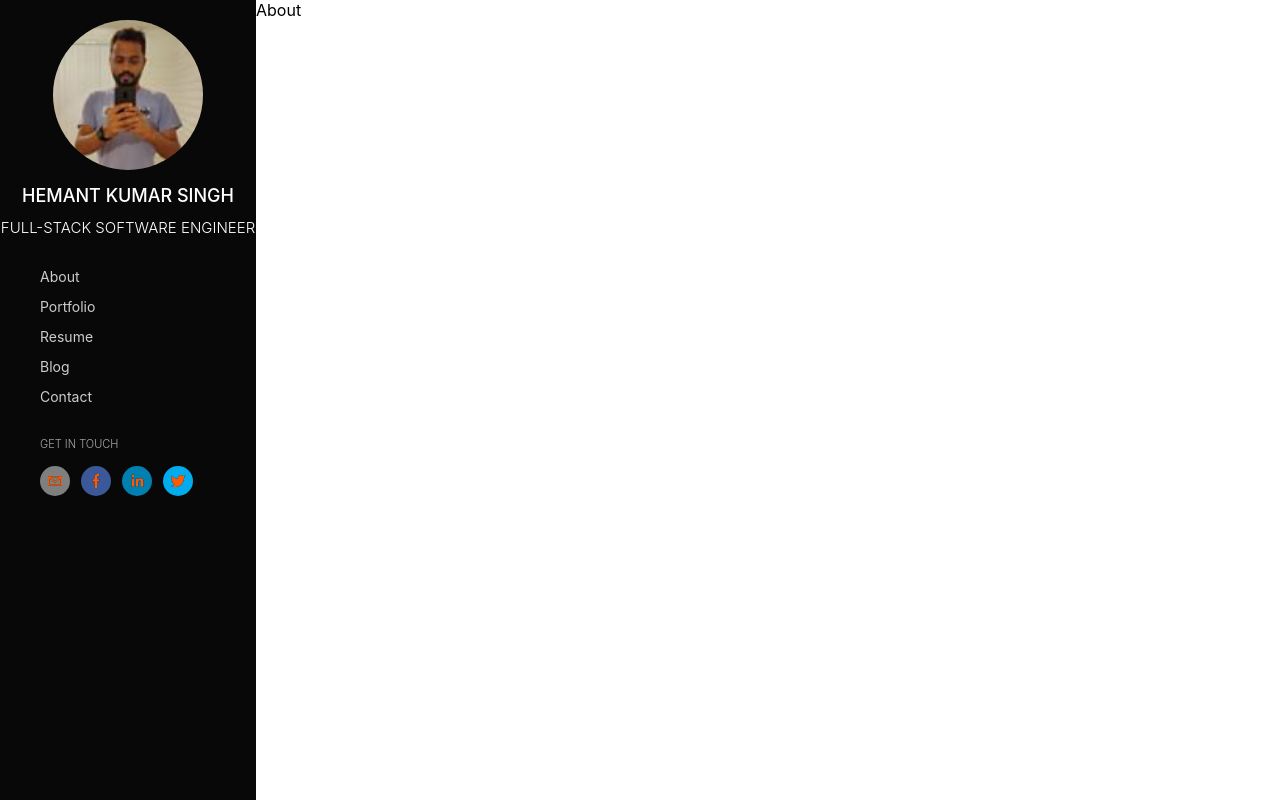
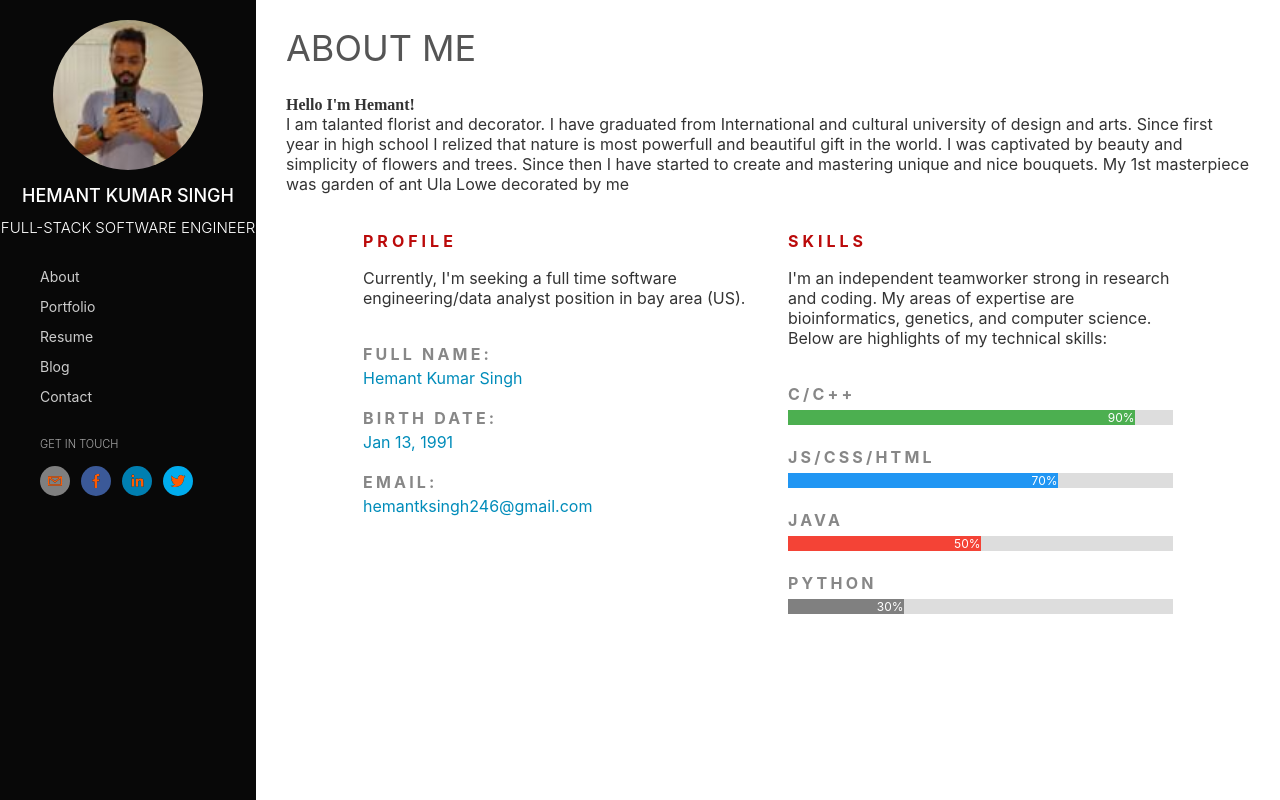
Before and after one commit to Muniyan/portfolio, a React (Create React App) app: page / in a window 1280 px wide. Built offline with nearby package versions, Linux system fonts and the light colour scheme.

Commit message:
technologies added

```diff
--- a/src/App.css
+++ b/src/App.css
@@ -168,15 +168,18 @@
   margin: 0;
 }
 
+.about-inner,
 .portfolio-inner {
   position: relative;
 }
 
+.about-parent,
 .portfolio-parent {
-  padding: 50px;
+  padding: 30px;
   color: #333;
 }
 
+.about-title,
 .portfolio-title {
   color: #555;
   line-height: 1;
@@ -184,6 +187,89 @@
   font-weight: 400;
   margin-bottom: 15px;
   text-transform: uppercase;
+}
+
+.about-desc {
+  font-weight: 700;
+  margin: 30px 0px 0px;
+  font-family: cursive;
+}
+
+.about-content {
+  margin-top: 0px;
+}
+
+.about-section {
+  width: 94%;
+  margin: 0 auto;
+  text-align: left;
+  max-width: 850px;
+  position: relative;
+  margin-bottom: 3.6rem;
+}
+
+.about-profile,
+.about-skills {
+  width: 50%;
+  float: left;
+  padding: 0 20px;
+  box-sizing: border-box;
+}
+
+.about-profile-title,
+.about-skills-title {
+  font-size: 1rem;
+  color: #bb0a0a;
+  line-height: 30px;
+  margin-bottom: 12px;
+  letter-spacing: .25rem;
+  text-transform: uppercase;
+}
+
+.about-profile-desc,
+.about-skills-desc {
+  margin: 0 0 30px 0;
+}
+
+.about-ul {
+  padding: 0;
+  list-style: none;
+  margin: 12px 0px 24px 0px;
+}
+
+.about-li {
+  padding: 0 0 1rem 0;
+}
+
+.about-progress-container {
+  width: 100%;
+  background-color: #ddd;
+}
+
+.about-progress-skills {
+  color: white;
+  font-size: 12px;
+  text-align: right;
+}
+
+.about-progress-green {background-color: #4CAF50;}
+.about-progress-blue {background-color: #2196F3;}
+.about-progress-red {background-color: #f44336;}
+.about-progress-grey {background-color: #808080;}
+
+.about-key {
+  color: #878787;
+  font-size: 1rem;
+  line-height: 2rem;
+  letter-spacing: .2rem;
+  text-transform: uppercase;
+}
+
+.about-value {
+  line-height: 1;
+  display: block;
+  color: #008cba;
+  font-size: 1rem;
 }
 
 .portfolio-timeline {
@@ -271,29 +357,6 @@
   margin-top: 15px;
 }
 
-.notFound-inner {
-  top: 0;
-  left: 0px;
-  width: 100%;
-  height: 100%;
-  color: #bb0a0a;
-  font-size: 20px;
-  padding: 20px 0px;
-  position: absolute;
-  text-align: center;
-  background-color: #fff;
-}
-
-.notFound-inner-ul {
-  margin: 0px;
-  font-size: 16px;
-  padding: 10px 0px;
-}
-
-.notFound-inner-li {
-  list-style: none;
-}
-
 .portfolio-technologies-header {
   margin-top: 30px;
 }
@@ -329,3 +392,26 @@
 .portfolio-technologies-items a:hover {
   text-decoration: underline;
 }
+
+.notFound-inner {
+  top: 0;
+  left: 0px;
+  width: 100%;
+  height: 100%;
+  color: #bb0a0a;
+  font-size: 20px;
+  padding: 20px 0px;
+  position: absolute;
+  text-align: center;
+  background-color: #fff;
+}
+
+.notFound-inner-ul {
+  margin: 0px;
+  font-size: 16px;
+  padding: 10px 0px;
+}
+
+.notFound-inner-li {
+  list-style: none;
+}
--- a/src/component/about.js
+++ b/src/component/about.js
@@ -1,11 +1,51 @@
 import React, { Component } from 'react';
+import aboutData from '../data/about.json';
 
 class About extends Component {
 
     render() {
         return (
-            <div>
-                About
+            <div className="about-inner">
+                <div className="about-parent">
+                    <div className="about-title">{aboutData.title}</div>
+                    <p className="about-desc">{aboutData.description}</p>
+                    <p className="about-content">{aboutData.content}</p>
+                    <div className="about-section">
+                        <div className="about-profile">
+                            <h3 className="about-profile-title">{aboutData.profile.title}</h3>
+                            <p className="about-profile-desc">{aboutData.profile.description}</p>
+
+                            <ul className="about-ul">
+                                {aboutData.profile.profile.map(function (p) {
+                                    return (
+                                        <li className="about-li">
+                                            <strong className="about-key">{p.key}</strong>
+                                            <span className="about-value">{p.value}</span>
+                                        </li>
+                                    )
+                                })}
+                            </ul>
+                        </div>
+
+                        <div className="about-skills">
+                            <h3 className="about-skills-title">{aboutData.skills.title}</h3>
+                            <p className="about-skills-desc">{aboutData.skills.description}</p>
+
+                            <ul className="about-ul">
+                                {aboutData.skills.skills.map(function (s) {
+                                    return (
+                                        <li className="about-li">
+                                            <strong className="about-key">{s.key}</strong>
+                                            <div className="about-progress-container">
+                                                <div className={"about-progress-skills " + s.color} style={{width: s.value}}>{s.value}</div>
+                                            </div>
+                                        </li>
+                                    )
+                                })}
+                            </ul>
+                        </div>
+                    </div>
+                </div>
             </div>
         );
     }
--- a/src/component/portfolio.js
+++ b/src/component/portfolio.js
@@ -1,5 +1,5 @@
 import React, { Component } from 'react';
-import portfolioData from '../data/portfolio.json'
+import portfolioData from '../data/portfolio.json';
 
 class Portfolio extends Component {
     render() {
--- /dev/null
+++ b/src/data/about.json
@@ -0,0 +1,49 @@
+{
+    "title": "About Me",
+    "description": "Hello I'm Hemant!",
+    "content": "I am talanted florist and decorator. I have graduated from International and cultural university of design and arts. Since first year in high school I relized that nature is most powerfull and beautiful gift in the world. I was captivated by beauty and simplicity of flowers and trees. Since then I have started to create and mastering unique and nice bouquets. My 1st masterpiece was garden of ant Ula Lowe decorated by me",
+    "profile": {
+        "title": "Profile",
+        "description": "Currently, I'm seeking a full time software engineering/data analyst position in bay area (US).",
+        "profile": [
+            {
+                "key": "Full Name:",
+                "value": "Hemant Kumar Singh"
+            },
+            {
+                "key": "Birth Date:",
+                "value": "Jan 13, 1991"
+            },
+            {
+                "key": "Email:",
+                "value": "hemantksingh246@gmail.com"
+            }
+        ]
+    },
+    "skills": {
+        "title": "skills",
+        "description": "I'm an independent teamworker strong in research and coding. My areas of expertise are bioinformatics, genetics, and computer science. Below are highlights of my technical skills:",
+        "skills": [
+            {
+                "key": "C/C++",
+                "value": "90%",
+                "color": "about-progress-green"
+            },
+            {
+                "key": "Js/Css/Html",
+                "value": "70%",
+                "color": "about-progress-blue"
+            },
+            {
+                "key": "Java",
+                "value": "50%",
+                "color": "about-progress-red"
+            },
+            {
+                "key": "Python",
+                "value": "30%",
+                "color": "about-progress-grey"
+            }
+        ]
+    }
+}
```
